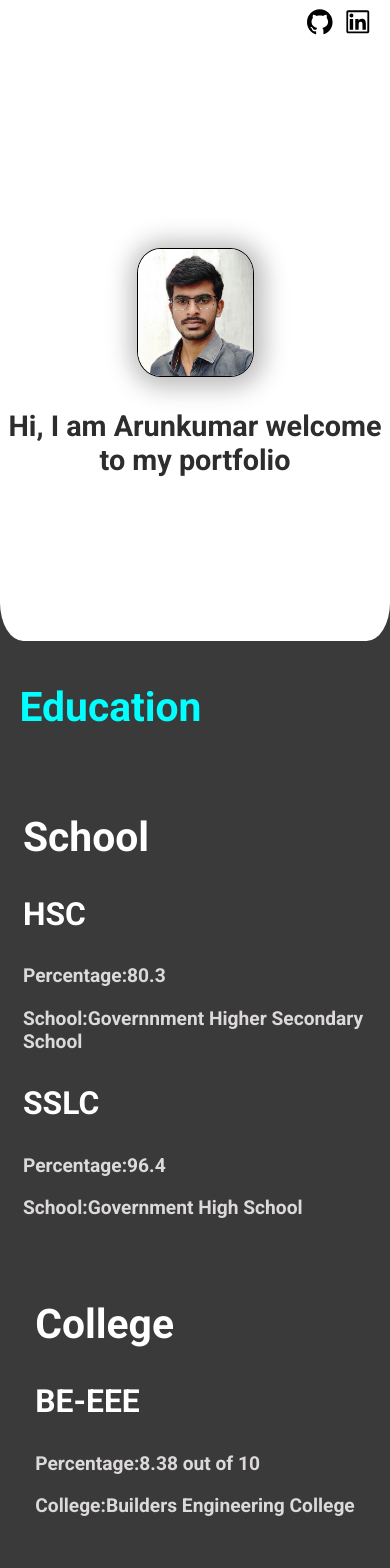
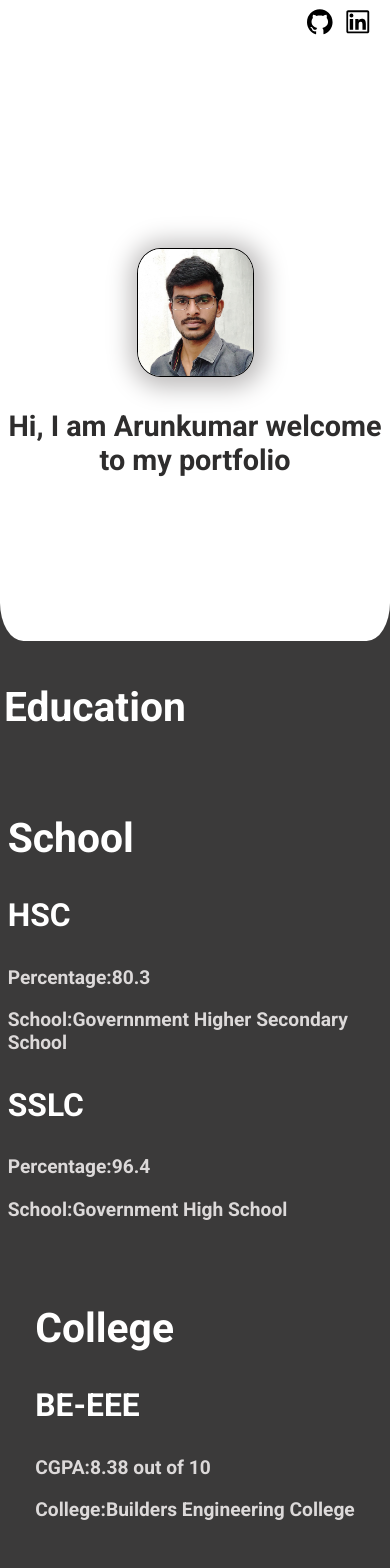
Before and after one commit to Arunkumarth/Portfolio2, a React (Create React App) app: page /#/ in a window 390 px wide. Shown: the top 1568 px of the page. Built offline with nearby package versions, Linux system fonts and the light colour scheme.

Commit message:
project change

```diff
--- a/src/components/Cv.js
+++ b/src/components/Cv.js
@@ -53,7 +53,7 @@ function Cv() {
 						<>
 							<h1>College</h1>
 							<h3>BE-EEE</h3>
-							<p>Percentage:8.38 out of 10</p>
+							<p>CGPA:8.38 out of 10</p>
 							<p>College:Builders Engineering College</p>
 						</>
 					}
@@ -101,7 +101,7 @@ function Cv() {
 			</section>
 			<section className="projects">
 				<h1>Projects</h1>
-				<Carousel autoplay autoplaySpeed={1500} arrows className="caros">
+				<Carousel autoplay autoplaySpeed={1500}  className="caros">
 					<div className="caro">
 						<h2>Todo App</h2>
 						<img src="images/todo.png"></img>
--- a/src/components/cv.css
+++ b/src/components/cv.css
@@ -110,7 +110,7 @@ div {
 	background-color: rgb(59, 58, 58);
 }
 .caros {
-	min-height: 70vh;
+	max-height: 70vh;
 }
 .caro {
 	padding: 2% 0;
@@ -207,8 +207,13 @@ p {
 	.toolsused ul {
 		row-gap: 2px;
 	}
-	.certificates {
-		padding: 1%;
+	.education,
+	.skills,
+	.certificates,
+	.toolsused,
+	.projects {
+		color: white;
+		padding: 2% 1%;
 	}
 	.certificates-caro {
 		padding: 6% 1%;
@@ -216,7 +221,7 @@ p {
 	.caro-image {
 		margin: auto;
 	}
-	.certificate-container{
+	.certificate-container {
 		max-height: 40vh;
 		max-width: 100%;
 		margin: auto;
```
